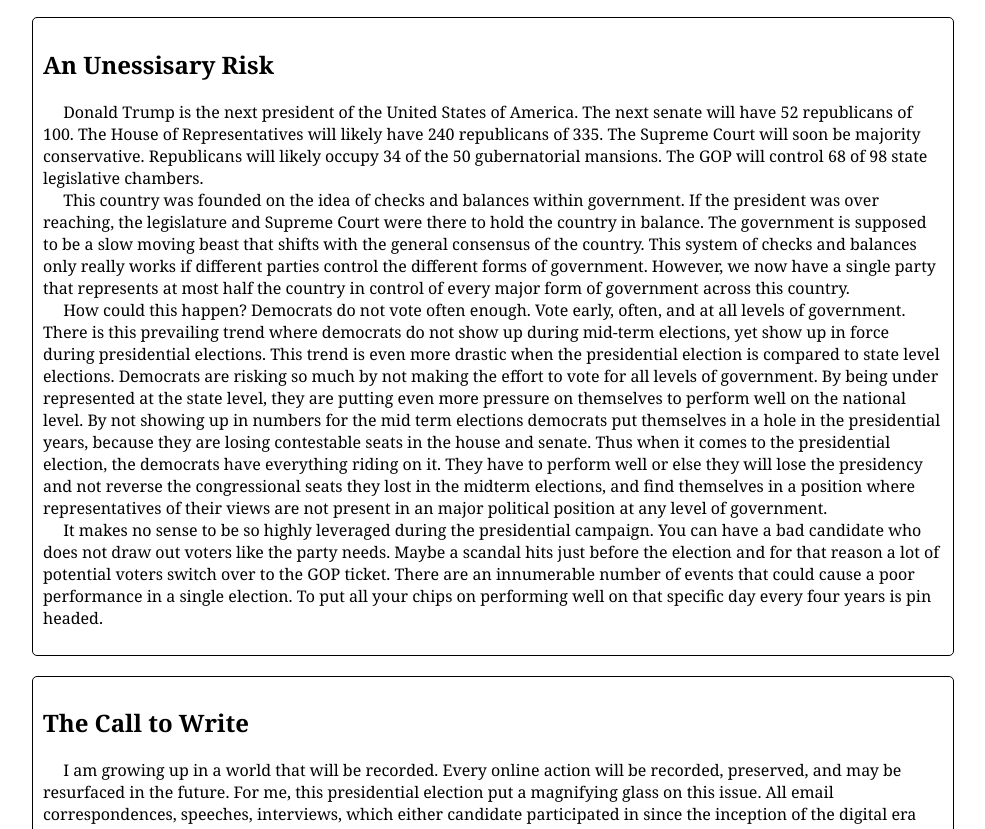
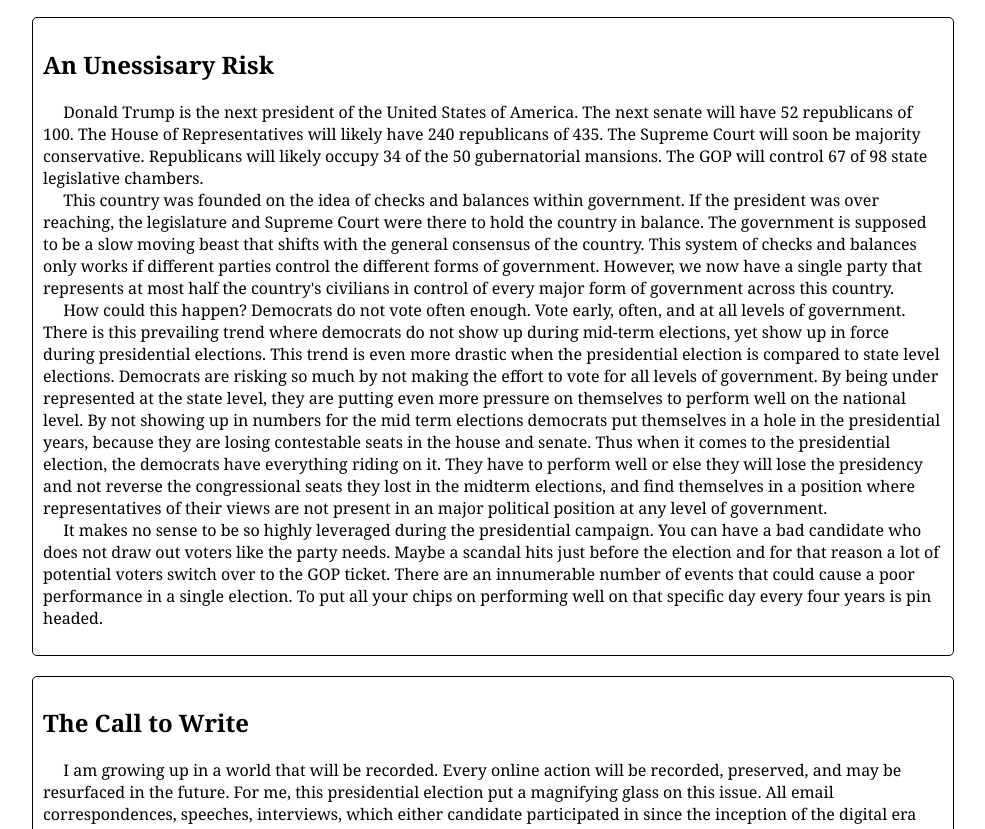
Before and after one commit to oellio01/oellio01.github.io, a plain HTML site: page musings.html in a window 1280 px wide. Shown: the part 388-1217 px from the top of the page, without its empty margins (147-1132 px from the left). Drawn offline with Linux system fonts and the light colour scheme.

Commit message:
minor grammer edits

```diff
--- a/musings.html
+++ b/musings.html
@@ -24,9 +24,9 @@
 
     <div class="article">
         <h2>An Unessisary Risk</h2>
-        <p>&emsp; Donald Trump is the next president of the United States of America. The next senate will have 52 republicans of 100. The House of Representatives will likely have 240 republicans of 335. The Supreme Court will soon be majority conservative. Republicans will likely occupy 34 of the 50 gubernatorial mansions. The GOP will control 68 of 98 state legislative chambers.
+        <p>&emsp; Donald Trump is the next president of the United States of America. The next senate will have 52 republicans of 100. The House of Representatives will likely have 240 republicans of 435. The Supreme Court will soon be majority conservative. Republicans will likely occupy 34 of the 50 gubernatorial mansions. The GOP will control 67 of 98 state legislative chambers.
             <br>
-	&emsp; This country was founded on the idea of checks and balances within government. If the president was over reaching, the legislature and Supreme Court were there to hold the country in balance. The government is supposed to be a slow moving beast that shifts with the general consensus of the country. This system of checks and balances only really works if different parties control the different forms of government. However, we now have a single party that represents at most half the country in control of every major form of government across this country.
+	&emsp; This country was founded on the idea of checks and balances within government. If the president was over reaching, the legislature and Supreme Court were there to hold the country in balance. The government is supposed to be a slow moving beast that shifts with the general consensus of the country. This system of checks and balances only works if different parties control the different forms of government. However, we now have a single party that represents at most half the country's civilians in control of every major form of government across this country.
             <br>
 	&emsp; How could this happen? Democrats do not vote often enough. Vote early, often, and at all levels of government. There is this prevailing trend where democrats do not show up during mid-term elections, yet show up in force during presidential elections. This trend is even more drastic when the presidential election is compared to state level elections. Democrats are risking so much by not making the effort to vote for all levels of government. By being under represented at the state level, they are putting even more pressure on themselves to perform well on the national level. By not showing up in numbers for the mid term elections democrats put themselves in a hole in the presidential years, because they are losing contestable seats in the house and senate. Thus when it comes to the presidential election, the democrats have everything riding on it. They have to perform well or else they will lose the presidency and not reverse the congressional seats they lost in the midterm elections, and find themselves in a position where representatives of their views are not present in an major political position at any level of government.
             <br>
```
